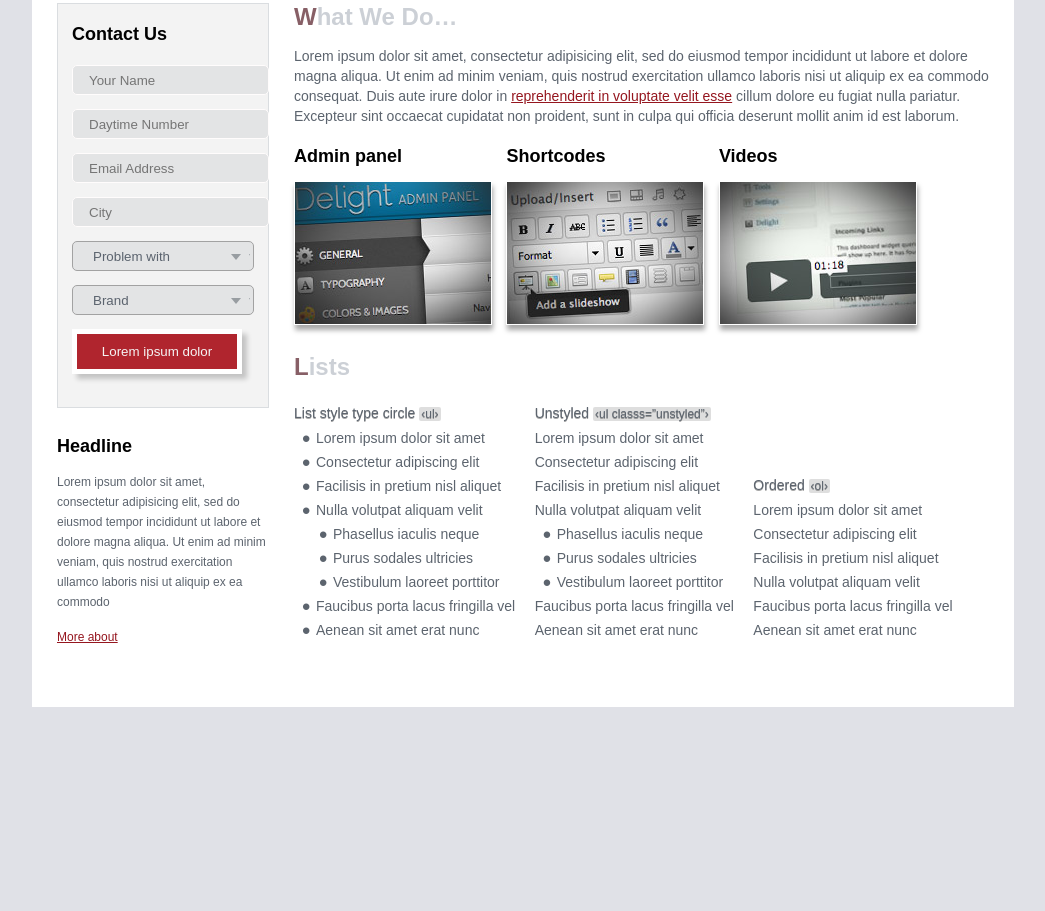
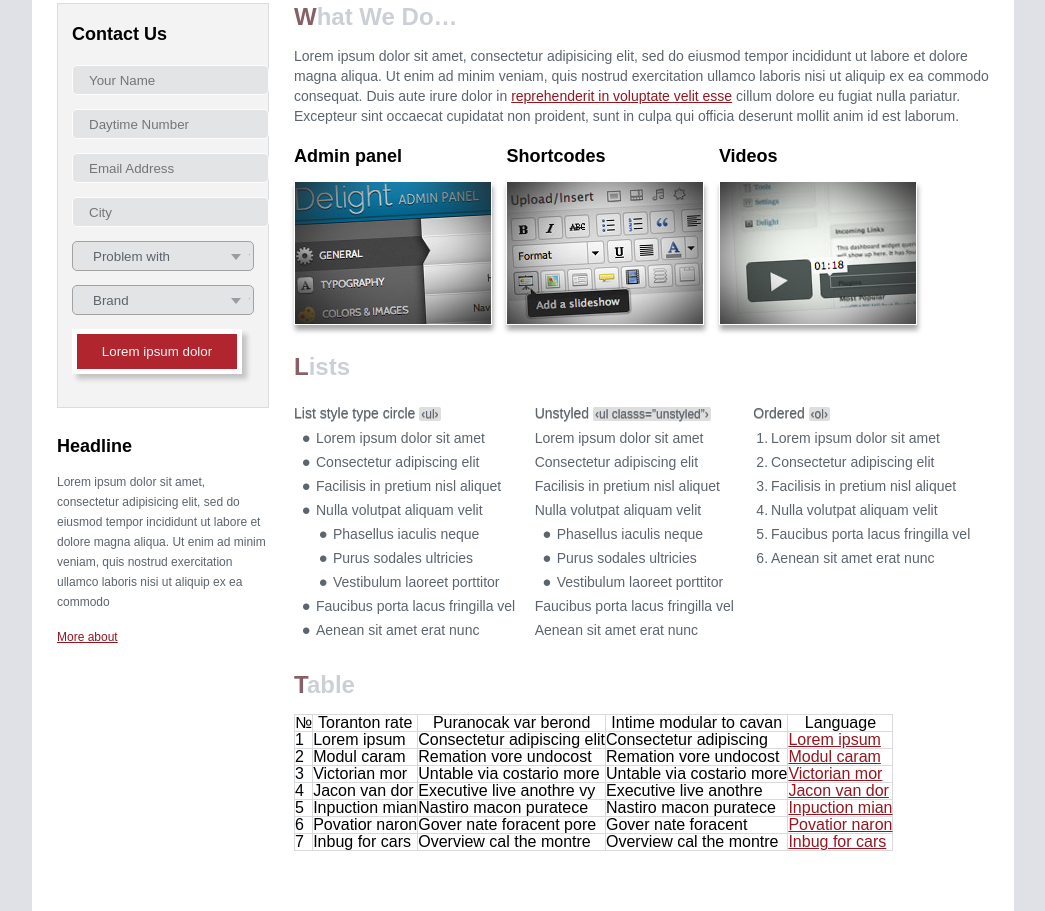
Before and after one commit to andriigeletii/less9, a plain HTML site: page less10/index.html in a window 1280 px wide. Shown: the part 408-1319 px from the top of the page, without its empty margins (117-1162 px from the left). Before the commit the page ends 1115 px from the top, so only its background shows below. Drawn offline with Linux system fonts and the light colour scheme.

Commit message:
закончил списки, начал таблицу

```diff
--- a/less10/css/article.css
+++ b/less10/css/article.css
@@ -46,6 +46,13 @@ article h2 {
     padding: 28px 0 20px;
 }
 
+.articleMainCard {
+    max-height: 270px;
+    overflow: hidden;
+    vertical-align: top;
+    counter-reset: li 0;
+}
+
 .articleMain > div {
     display: inline-block;
 }
@@ -74,11 +81,11 @@ h4 span {
 /*    list-style: disc;*/
 /*}*/
 
-ul li::marker {
-    color: #5c646e;
-    font-size: 1.5rem;
-    left: 0;
-}
+/*ul li::marker {*/
+/*    color: #5c646e;*/
+/*    font-size: 1.5rem;*/
+/*    left: 0;*/
+/*}*/
 
 .liWrapper {
     position: relative;
@@ -105,3 +112,17 @@ div > li > ul > .liWrapper {
 div > li > ul > .liWrapper:before {
     left: 3px;
 }
+
+.articleMainCard {
+    padding-bottom: 30px;
+    max-height: 270px;
+    overflow: hidden;
+}
+
+.articleMainCard > ol li:before {
+    content: counter(li) ".";
+    counter-increment: li;
+    padding: 0 3px;
+    font: 400 0.875rem / 1.5rem "Arial";
+    color: #5c646e;
+}
--- a/less10/css/main.css
+++ b/less10/css/main.css
@@ -1,4 +1,5 @@
 @import "article.css";
+@import "table.css";
 
 .containerWrapper {
     padding: 20px 25px 60px;
--- a/less10/css/myframework.css
+++ b/less10/css/myframework.css
@@ -1,3 +1,7 @@
 .pr15 {
     padding-right: 15px;
 }
+
+.pb30 {
+    padding-bottom: 30px;
+}
--- /dev/null
+++ b/less10/css/table.css
@@ -0,0 +1,3 @@
+th, td {
+    border: 1px solid #d8dbde;
+}
--- a/less10/index.html
+++ b/less10/index.html
@@ -256,7 +256,81 @@
                             </ol>
                         </div>
                     </div>
+                    <div class="articletable">
+                        <h2 class="firstRedletter">Table</h2>
+                        <table>
+                            <th>№</th>
+                            <th>Toranton rate</th>
+                            <th>Puranocak var berond</th>
+                            <th>Intime modular to cavan</th>
+                            <th>Language</th>
+                            <tr>
+                                <td>1</td>
+                                <td>Lorem ipsum</td>
+                                <td>Consectetur adipiscing elit</td>
+                                <td>Consectetur adipiscing</td>
+                                <td>
+                                    <a href="#">Lorem ipsum</a>
+                                </td>
+                            </tr>
+                            <tr>
+                                <td>2</td>
+                                <td>Modul caram</td>
+                                <td>Remation vore undocost</td>
+                                <td>Remation vore undocost</td>
+                                <td>
+                                    <a href="#">Modul caram</a>
+                                </td>
+                            </tr>
+                            <tr>
+                                <td>3</td>
+                                <td>Victorian mor</td>
+                                <td>Untable via costario more</td>
+                                <td>Untable via costario more</td>
+                                <td>
+                                    <a href="#">Victorian mor</a>
+                                </td>
+                            </tr>
+                            <tr>
+                                <td>4</td>
+                                <td>Jacon van dor</td>
+                                <td>Executive live anothre vy</td>
+                                <td>Executive live anothre</td>
+                                <td>
+                                    <a href="#">Jacon van dor</a>
+                                </td>
+                            </tr>
+                            <tr>
+                                <td>5</td>
+                                <td>Inpuction mian</td>
+                                <td>Nastiro macon puratece</td>
+                                <td>Nastiro macon puratece</td>
+                                <td>
+                                    <a href="#">Inpuction mian</a>
+                                </td>
+                            </tr>
+                            <tr>
+                                <td>6</td>
+                                <td>Povatior naron</td>
+                                <td>Gover nate foracent pore</td>
+                                <td>Gover nate foracent</td>
+                                <td>
+                                    <a href="#">Povatior naron</a>
+                                </td>
+                            </tr>
+                            <tr>
+                                <td>7</td>
+                                <td>Inbug for cars</td>
+                                <td>Overview cal the montre</td>
+                                <td>Overview cal the montre</td>
+                                <td>
+                                    <a href="#">Inbug for cars</a>
+                                </td>
+                            </tr>
+                        </table>
+                    </div>
                 </article>
+
                 <div class="clearfix"></div>
             </div>
         </div>
```
